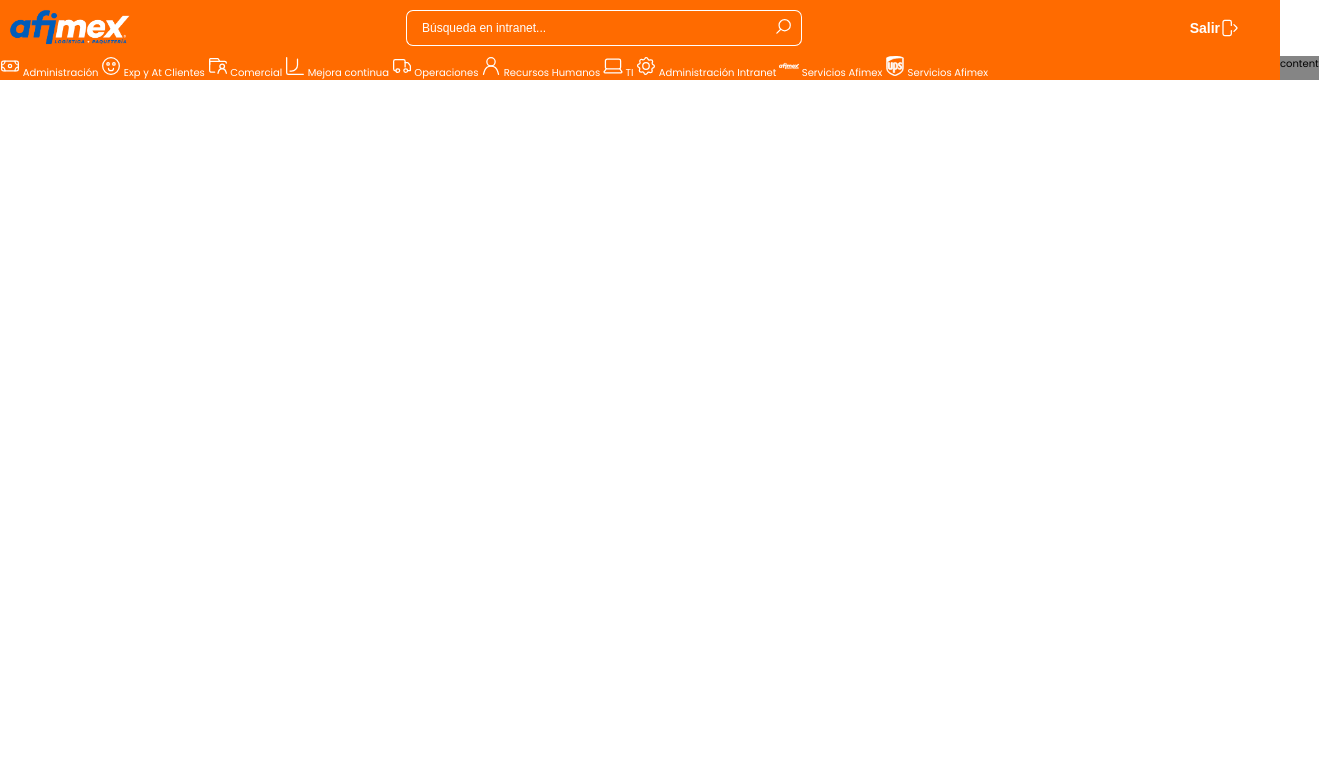
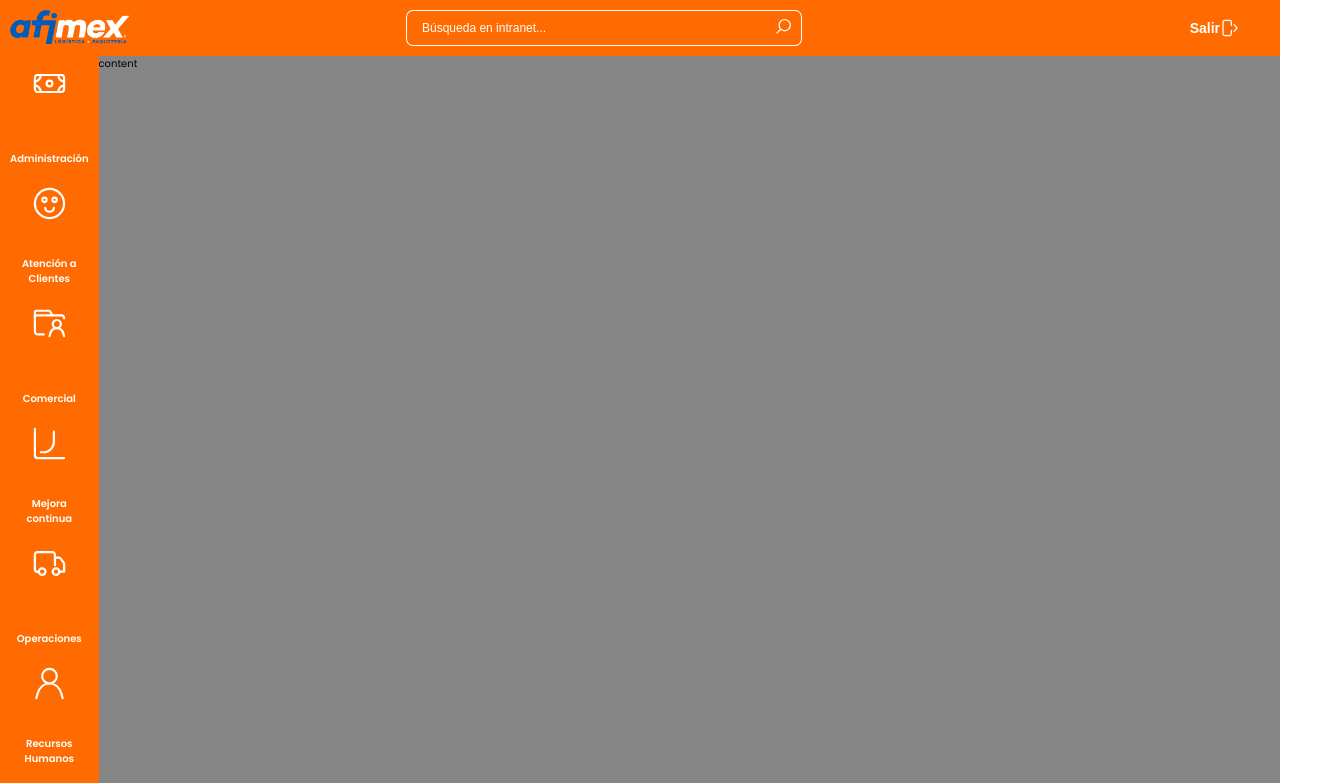
Before and after one commit to jagp-afimex/intra-disenio, a website: page index.html in a window 1280 px wide. Shown: the top 783 px of the page, 1319 px wide, since content can reach past the window. Drawn offline with Linux system fonts and the light colour scheme.

Commit message:
Avance en el sidebar

```diff
--- a/index.html
+++ b/index.html
@@ -4,7 +4,7 @@
     <meta charset="UTF-8">
     <meta http-equiv="X-UA-Compatible" content="IE=edge">
     <meta name="viewport" content="width=device-width, initial-scale=1.0">
-    <title>Document</title>
+    <title>Intranet Afimex - Bienvenido</title>
     <link rel="stylesheet" href="css/style.css">
     <link rel="preconnect" href="https://fonts.googleapis.com">
     <link rel="preconnect" href="https://fonts.gstatic.com" crossorigin>
@@ -47,7 +47,7 @@
                 <svg class="sidebar__btn-icon">
                     <use xlink:href="img/sprite.svg#icon-xcustomer"></use>
                 </svg>
-                <span class="sidebar__btn-text">Exp y At Clientes</span>
+                <span class="sidebar__btn-text">Atención a Clientes</span>
             </a>
             <a href="#" class="sidebar__btn">
                 <svg class="sidebar__btn-icon">
@@ -95,7 +95,7 @@
                 <svg class="sidebar__btn-icon">
                     <use xlink:href="img/sprite.svg#icon-ups"></use>
                 </svg>
-                <span class="sidebar__btn-text">Servicios Afimex</span>
+                <span class="sidebar__btn-text">Servicios UPS</span>
             </a>
         </nav>
         <main class="main-content">
--- a/sass/components/_button-sidebar.scss
+++ b/sass/components/_button-sidebar.scss
@@ -2,7 +2,15 @@
     &__btn {
         text-decoration: none;
         color: $color-white;
-        width: inherit;
+        padding: 1rem;
+        width: auto;
+        height: calc(90vh / 6);
+
+        display: flex;
+        justify-content: space-between;
+        align-items: center;
+        flex-direction: column;
+
         transition: .2s all;
 
         &:hover {
@@ -11,10 +19,18 @@
     }
 
     &__btn-icon {
-        width: 2rem;
-        height: 2rem;
+        width: 3.5rem;
+        height: 3.5rem;
+        fill: transparent;
         stroke: $color-white;
-        fill: transparent;
+        // stroke-width: 1rem;
+    }
+
+    &__btn-text {
+        text-align: center;
+        font-size: 1rem;
+        font-weight: 600;
+        margin-top: .5rem;
     }
 
 }
--- a/sass/layout/_sidebar.scss
+++ b/sass/layout/_sidebar.scss
@@ -1,9 +1,9 @@
 .sidebar {
     background-color: $primary-color;
 
-    flex: 0 0 100%;
+    flex: 0 0 1rem;
     flex-direction: column;
-    // justify-content: center;
-    // align-items: center;
+    justify-content: center;
+    align-items: center;
 
 }
```
Also changed, not shown: css/style.css, img/afimex-logo-header.png (renamed from img/afimex-logo-header.PNG).
